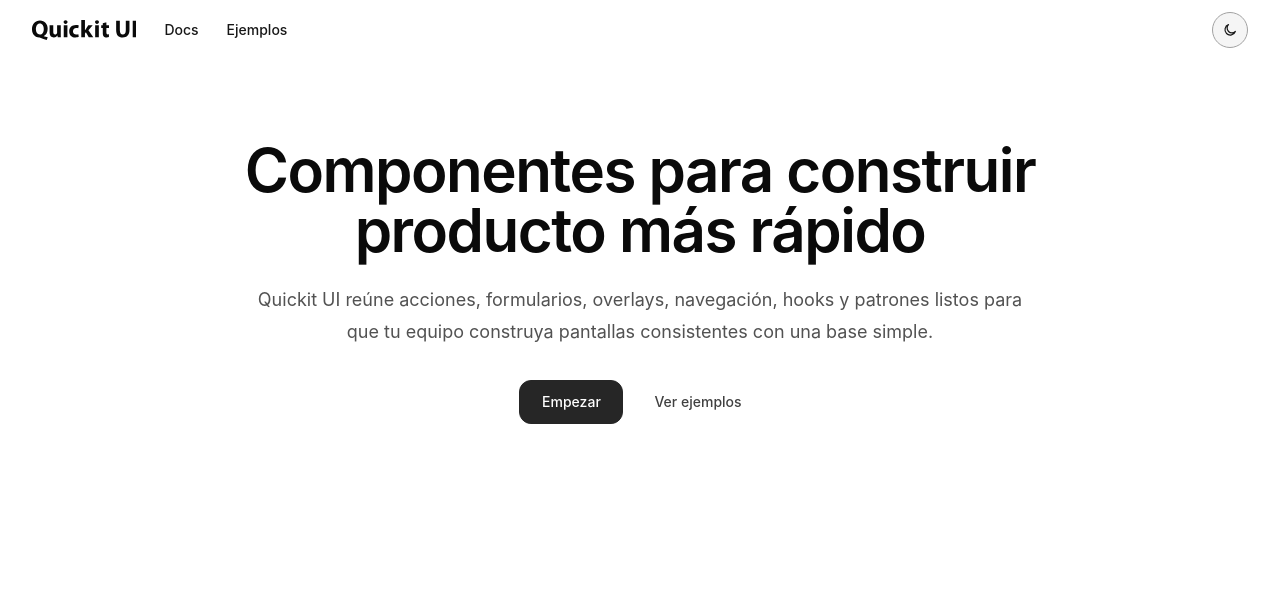
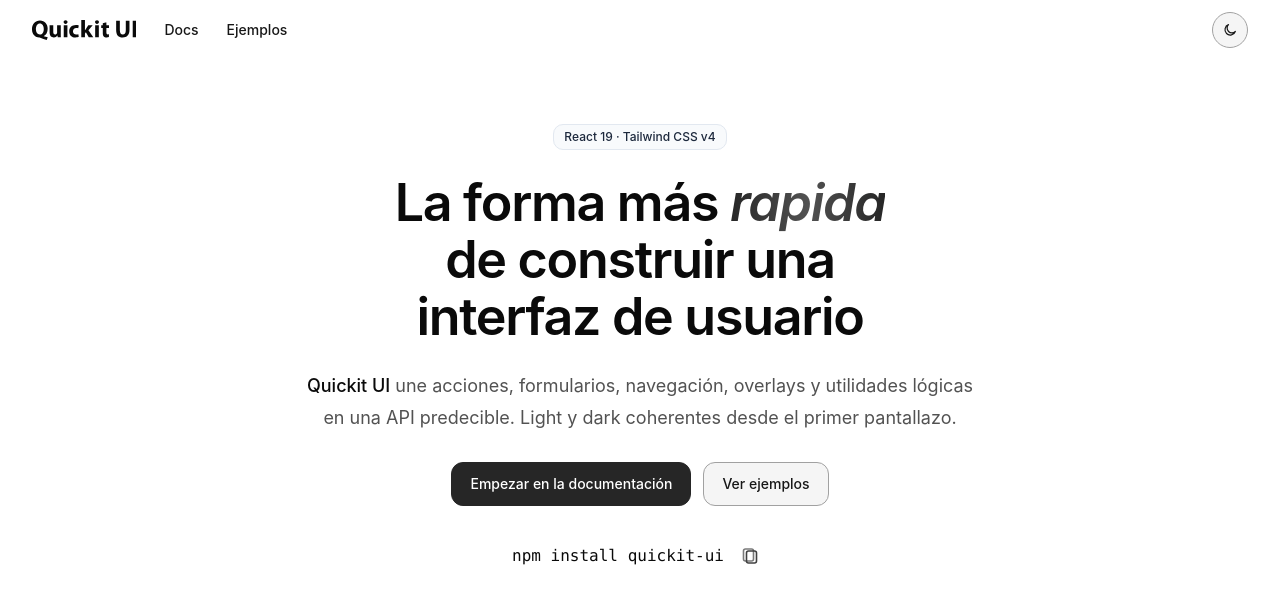
Before and after one commit to darrelmasis/quickit-ui, a React (Vite) app: page / in a window 1280 px wide. Shown: the top 602 px of the page. Built offline with nearby package versions, Linux system fonts and the light colour scheme.

Commit message:
feat: agregar soporte para etiqueta en WebsiteCodeBlock y mejorar LandingPage con badge y funcionalidad de copiar

```diff
--- a/src/website/components/WebsiteCodeBlock.jsx
+++ b/src/website/components/WebsiteCodeBlock.jsx
@@ -3,11 +3,17 @@ import { Button, useQuickitTheme, Tooltip } from "@/lib";
 import { CheckStrokeIcon, CopyIcon } from "@/lib/assets/icons";
 import useCopyToClipboard from "@/website/hooks/useCopyToClipboard";
 
-export default function WebsiteCodeBlock({ code, language = "bash" }) {
+/** `label` sustituye el texto de la cabecera (por defecto el `language`). */
+export default function WebsiteCodeBlock({
+  code,
+  language = "bash",
+  label,
+}) {
   const theme = useQuickitTheme();
   const isDark = theme === "dark";
   const codeTheme = isDark ? themes.nightOwl : themes.nightOwlLight;
   const { copied, copy } = useCopyToClipboard();
+  const headerText = label ?? language;
 
   return (
     <div
@@ -17,7 +23,7 @@ export default function WebsiteCodeBlock({ code, language = "bash" }) {
         className={`flex items-center justify-between border-b px-4 py-3 ${isDark ? "border-white/10" : "border-neutral-200"}`}
       >
         <span className="text-xs font-medium uppercase tracking-[0.18em] text-neutral-400">
-          {language}
+          {headerText}
         </span>
         <Tooltip content={copied ? "Código copiado" : "Copiar código"} placement="top" showArrow={false}>
           <Button
--- a/src/website/sections/LandingPage.jsx
+++ b/src/website/sections/LandingPage.jsx
@@ -1,42 +1,89 @@
-import { Link } from "@/lib";
+import { Badge, Link } from "@/lib";
 import { WEBSITE_ROUTES, WEBSITE_SHELL } from "@/website/site-config";
+import useCopyToClipboard from "../hooks/useCopyToClipboard";
+import { Button, Tooltip } from "@/lib";
+import { CheckStrokeIcon, CopyIcon } from "@/lib/assets/icons";
+
+const INSTALL_SNIPPET = "npm install quickit-ui";
 
 export default function LandingPage() {
+  const { copy, copied } = useCopyToClipboard(2000);
+
   return (
-    <main
-      className={`min-h-[calc(100vh-4rem)] pb-16 pt-12 sm:pb-24 sm:pt-20 ${WEBSITE_SHELL}`}
-    >
-      <section className="mx-auto flex max-w-5xl flex-col items-center text-center">
-        <h1 className="max-w-4xl text-4xl font-semibold tracking-tight text-neutral-950 sm:text-5xl xl:text-6xl dark:text-neutral-50">
-          Componentes para construir producto más rápido
+    <main className="relative min-h-[calc(100vh-4rem)] overflow-hidden pb-20 pt-10 sm:pb-28 sm:pt-16">
+      <div className="pointer-events-none absolute inset-0 -z-10" aria-hidden>
+        <div className="absolute -top-32 left-1/2 h-[min(520px,90vw)] w-[min(900px,140%)] -translate-x-1/2 rounded-[50%] bg-neutral-400/20 blur-3xl dark:bg-neutral-500/15" />
+        <div className="absolute bottom-0 left-0 right-0 h-px bg-gradient-to-r from-transparent via-neutral-200 to-transparent dark:via-neutral-800" />
+      </div>
+
+      <div className={`${WEBSITE_SHELL} space-y-20 sm:space-y-24`}>
+        <section className="mx-auto max-w-5xl text-center">
+          <div className="flex flex-col items-center gap-6">
+            <Badge color="neutral" variant="soft" size="sm">
+              React 19 · Tailwind CSS v4
+            </Badge>
+            <h1 className="max-w-3xl text-balance text-4xl font-semibold tracking-tight text-neutral-950 sm:text-5xl xl:text-[3.25rem] xl:leading-[1.1] dark:text-neutral-50">
+              La forma más{" "}
+              <span className="bg-gradient-to-r italic from-neutral-800 via-neutral-600 to-neutral-800 bg-clip-text text-transparent dark:from-neutral-200 dark:via-neutral-400 dark:to-neutral-200">
+                rapida
+              </span>{" "}
+              de construir una interfaz de usuario
             </h1>
-
-        <p className="mt-6 max-w-3xl text-base leading-8 text-neutral-600 sm:text-lg dark:text-neutral-400">
-          Quickit UI reúne acciones, formularios, overlays, navegación, hooks y
-          patrones listos para que tu equipo construya pantallas consistentes
-          con una base simple.
+            <p className="max-w-2xl text-pretty text-base leading-7 text-neutral-600 sm:text-lg sm:leading-8 dark:text-neutral-400">
+              <span className="font-medium text-neutral-950 dark:text-neutral-100">
+                Quickit UI
+              </span>{" "}
+              une acciones, formularios, navegación, overlays y utilidades
+              lógicas en una API predecible. Light y dark coherentes desde el
+              primer pantallazo.
             </p>
-
-        <div className="mt-8 flex flex-wrap items-center justify-center gap-3">
+            <div className="flex flex-wrap items-center justify-center gap-3 pt-1">
               <Link
                 href={WEBSITE_ROUTES.docs}
                 appearance="button"
                 size="md"
                 color="neutral"
               >
-            Empezar
+                Empezar en la documentación
               </Link>
               <Link
                 href={WEBSITE_ROUTES.examples}
                 appearance="button"
                 size="md"
                 color="neutral"
-            variant="ghost"
+                variant="outline"
               >
                 Ver ejemplos
               </Link>
             </div>
+            <div className="flex items-center gap-2 mt-2">
+              <code className={copied ? "text-neutral-500" : ""}>
+                {INSTALL_SNIPPET}
+              </code>
+              <Tooltip
+                content={copied ? "¡Copiado!" : "Copiar al portapapeles"}
+                showArrow={false}
+                color={copied ? "success" : "neutral"}
+              >
+                <Button
+                  color="neutral"
+                  size="sm"
+                  variant="ghost"
+                  shape="square"
+                  disabled={copied}
+                  onClick={() => copy(INSTALL_SNIPPET)}
+                >
+                  {copied ? (
+                    <CheckStrokeIcon className="size-5" />
+                  ) : (
+                    <CopyIcon className="size-5" />
+                  )}
+                </Button>
+              </Tooltip>
+            </div>
+          </div>
         </section>
+      </div>
     </main>
   );
 }
```
Lines whose indentation alone changed are shown as unchanged.
